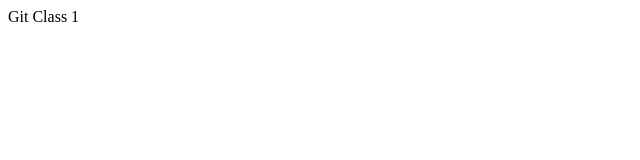
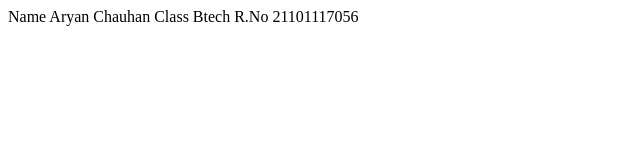
Before and after one commit to MrAryanChauhan/Learning-Git, a plain HTML site: page index.html in a window 1280 px wide. Shown: the whole page, without its empty margins (0-640 px from the left). Drawn offline with Linux system fonts and the light colour scheme.

Commit message:
new work

```diff
--- a/index.html
+++ b/index.html
@@ -4,9 +4,12 @@
     <meta charset="UTF-8">
     <meta http-equiv="X-UA-Compatible" content="IE=edge">
     <meta name="viewport" content="width=device-width, initial-scale=1.0">
-    <title> Mr Singh</title>
+    <title> Mr singh </title>
 </head>
 <body>
-    Git Class 1
+    Name Aryan Chauhan
+    Class Btech
+    R.No  21101117056
+
 </body>
 </html>
```
